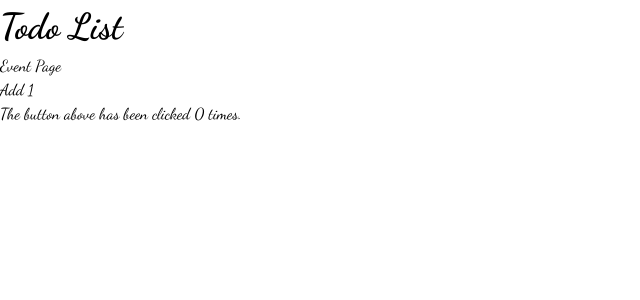
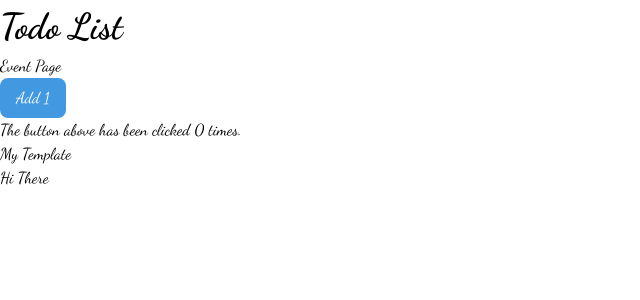
Before and after one commit to blaytenshi/todo-tailwind-vue, a Vue app: page /eventHandling in a window 1280 px wide. Shown: the top 300 px of the page, without its empty margins (0-640 px from the left). Built offline with nearby package versions, Linux system fonts and the light colour scheme.

Commit message:
Added Custom Component and extracting Tailwind Classes!

```diff
--- a/src/components/EventHandlingPage.vue
+++ b/src/components/EventHandlingPage.vue
@@ -1,17 +1,33 @@
 <template>
     <div id="example-1">
-        <button class="" @click="counter += 1">Add 1</button>
+        <button class="btn-blue" @click="counter += 1">Add 1</button>
         <p>The button above has been clicked {{ counter }} times.</p>
+        <MyComponent testProp="Hi There" />
     </div>
 </template>
 
 <script>
+    import MyComponent from './MyComponent';
+
     export default {
         name: 'EventHandlingPage',
+        components: {
+            MyComponent
+        },
         data: function() {
             return {
                 counter: 0
             }
-        }
+        },
     }
 </script>
+
+<style scoped>
+    .btn-blue {
+        @apply border-blue-700 text-white py-2 px-4 rounded-lg bg-blue-500;
+    }
+
+    .btn-blue:hover {
+        @apply bg-blue-700
+    }
+</style>
--- /dev/null
+++ b/src/components/MyComponent.vue
@@ -0,0 +1,15 @@
+<template>
+    <div>
+        <div>My Template</div>
+        <div>{{ testProp }}</div>
+    </div>
+</template>
+
+<script>
+    export default {
+        name: 'MyComponent',
+        props: {
+            testProp: String
+        }
+    }
+</script>
```
